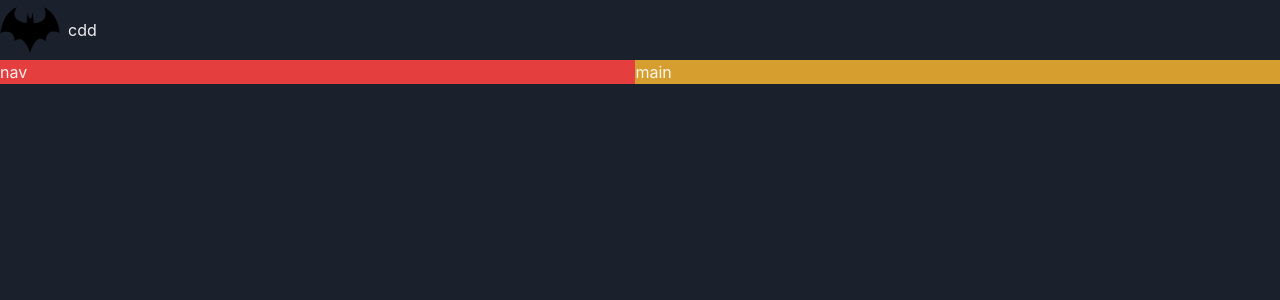
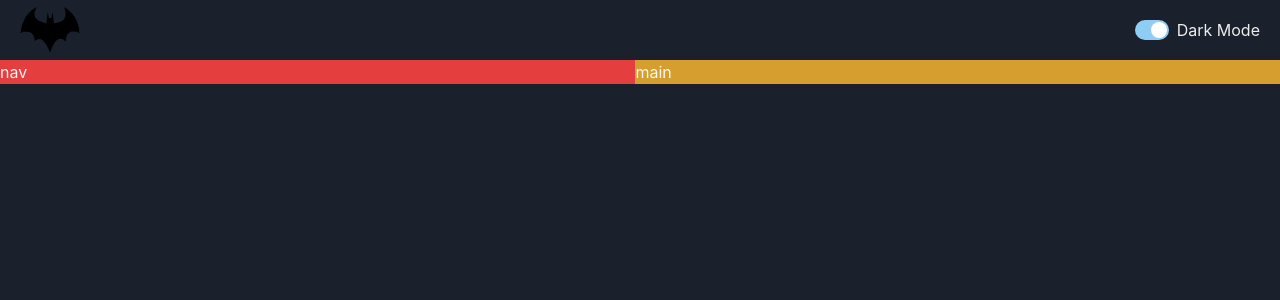
Before and after one commit to KACHOURElmehdi/game-hub, a React (Vite) app: page / in a window 1280 px wide. Shown: the top 300 px of the page. Built offline with nearby package versions, Linux system fonts and the light colour scheme.

Commit message:
Add toggle to switch between light and dark mode

```diff
--- /dev/null
+++ b/src/components/ColorModeSwitch.tsx
@@ -0,0 +1,14 @@
+import { HStack, Switch, Text, useColorMode } from "@chakra-ui/react";
+
+const ColorModeSwitch = () => {
+  const { toggleColorMode, colorMode } = useColorMode();
+
+  return (
+    <HStack>
+      <Switch isChecked={colorMode === "dark"} onChange={toggleColorMode}/>
+      <Text> Dark Mode </Text>
+    </HStack>
+  );
+};
+
+export default ColorModeSwitch;
--- a/src/components/Header.tsx
+++ b/src/components/Header.tsx
@@ -1,11 +1,12 @@
-import { HStack, Image, Text } from "@chakra-ui/react";
+import { HStack, Image } from "@chakra-ui/react";
 import logo from "../assets/batman_logo.svg";
+import ColorModeSwitch from "./ColorModeSwitch";
 
 function Header() {
   return (
-    <HStack>
+    <HStack justifyContent={'space-between'} padding={'0 20px'}>
       <Image src={logo} boxSize={"60px"} />
-      <Text>cdd</Text>
+      <ColorModeSwitch />
     </HStack>
   );
 }
```
